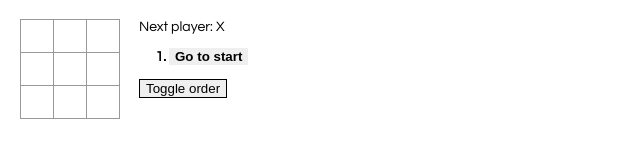
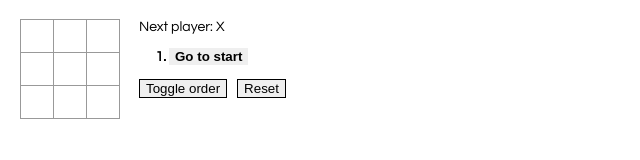
Before and after one commit to net-uk-sweet/react-tic-tac-toe, a React app: page / in a window 1280 px wide. Shown: the whole page, without its empty margins (0-640 px from the left). Built offline with nearby package versions, Linux system fonts and the light colour scheme.

Commit message:
Added reset button

```diff
--- a/src/index.css
+++ b/src/index.css
@@ -12,6 +12,10 @@ body {
 
   .button {
     border: 1px solid black;
+  }
+
+  .button:last-child {
+    margin-left: 10px;
   }
 
   .selected {
--- a/src/index.js
+++ b/src/index.js
@@ -65,30 +65,40 @@ class Board extends React.Component {
   }
 }
 
+const defaultState = (squares, player) => ({
+  hasWinner: false,
+  move: 0,
+  ascendingOrder: true,
+  history: [{
+    squares: Array(squares).fill().map(() => ({
+      token: null,
+      column: null,
+      row: null
+    }))
+  }],
+  player: player
+});
+
 class Game extends React.Component {
 
   constructor(props) {
     super(props);
 
-    this.state = {
-      hasWinner: false,
-      move: 0,
-      ascendingOrder: true,
-      history: [{
-        squares: Array(this.props.squares).fill().map(() => ({
-          token: null,
-          column: null,
-          row: null
-        }))
-      }],
-      player: this.props.player
-    }
+    this.state = this.setInitialState();
+  }
+
+  setInitialState() {
+    return {...defaultState(this.props.squares, this.props.player)};
   }
 
   handleToggleOrderClick() {
     this.setState({
       ascendingOrder: !this.state.ascendingOrder
     })
+  }
+
+  handleResetClick() {
+    this.setState(this.setInitialState());
   }
 
   handleSquareClick(index, row, column) {
@@ -162,6 +172,7 @@ class Game extends React.Component {
           <div>{status}</div>
           <ol>{moves}</ol>
           <button className="button" onClick={() => this.handleToggleOrderClick()}>Toggle order</button>
+          <button className="button" onClick={() => this.handleResetClick()}>Reset</button>
         </div>
       </div>
     );
```
Also changed, not shown: README.md.
